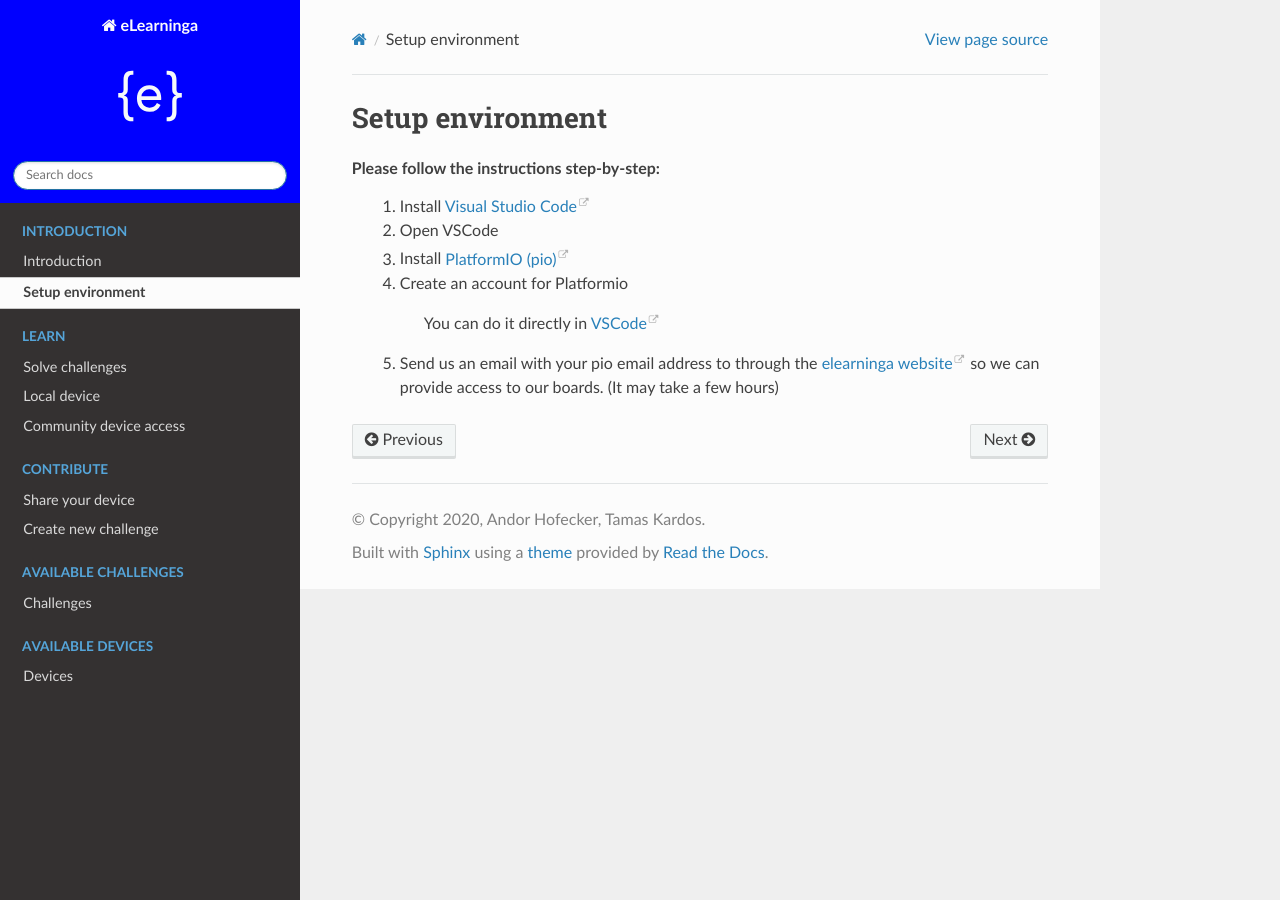
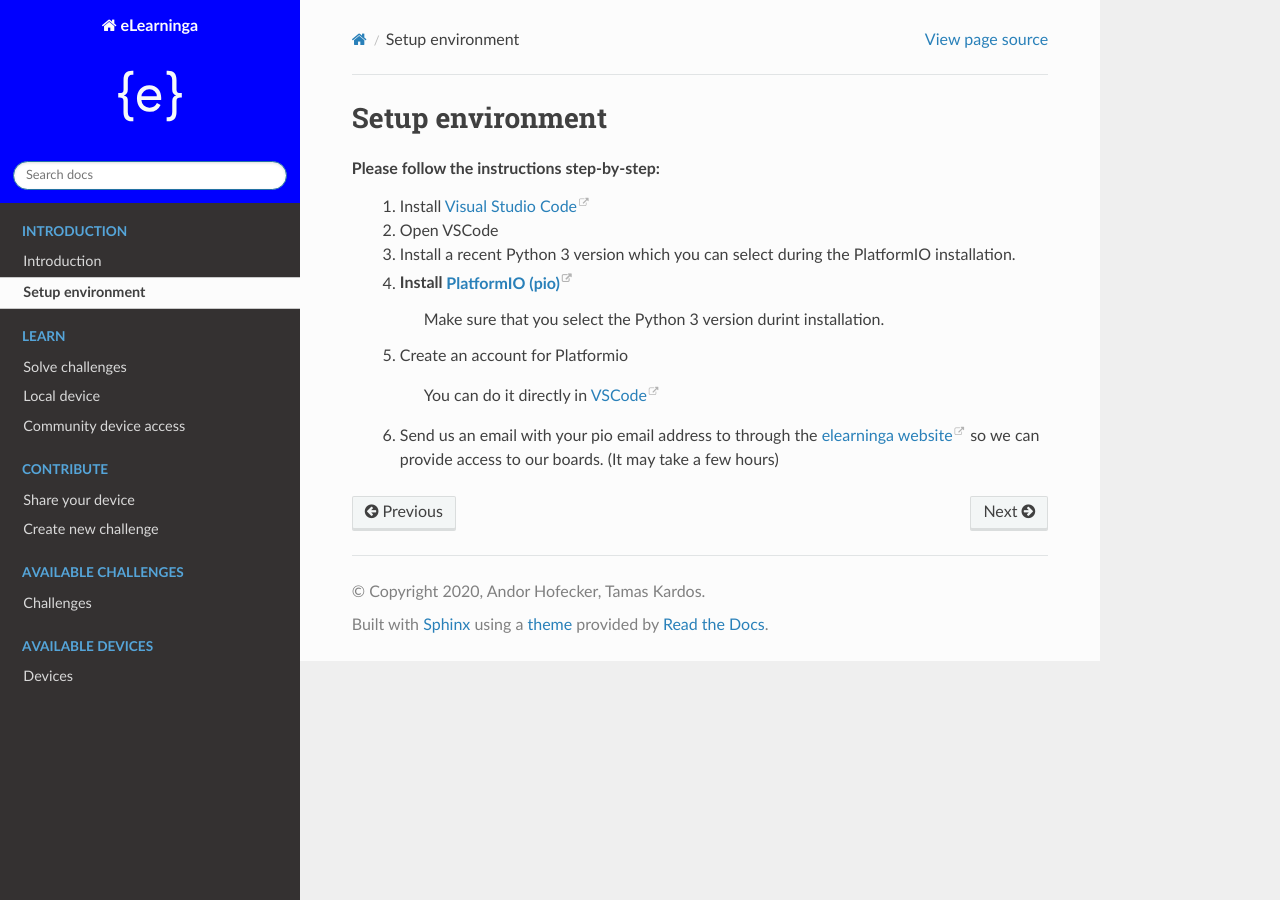
Before and after one commit to elearn-inga/elearninga_documentation, a Sphinx documentation site: the page built from docs/source/setup_environment.rst, in a window 1280 px wide. Built offline with Sphinx 7.4.7 and the Read the Docs theme 2.0.0, drawn with Linux system fonts in a browser that asks for light colours.

Commit message:
python version

```diff
--- a/docs/source/setup_environment.rst
+++ b/docs/source/setup_environment.rst
@@ -6,7 +6,10 @@
 
     #. Open VSCode
 
+    #. Install a recent Python 3 version which you can select during the PlatformIO installation.
+
     #. Install `PlatformIO (pio) <https://platformio.org/install/ide?install=vscode>`_
+        Make sure that you select the Python 3 version durint installation.
 
     #. Create an account for Platformio
 
```
